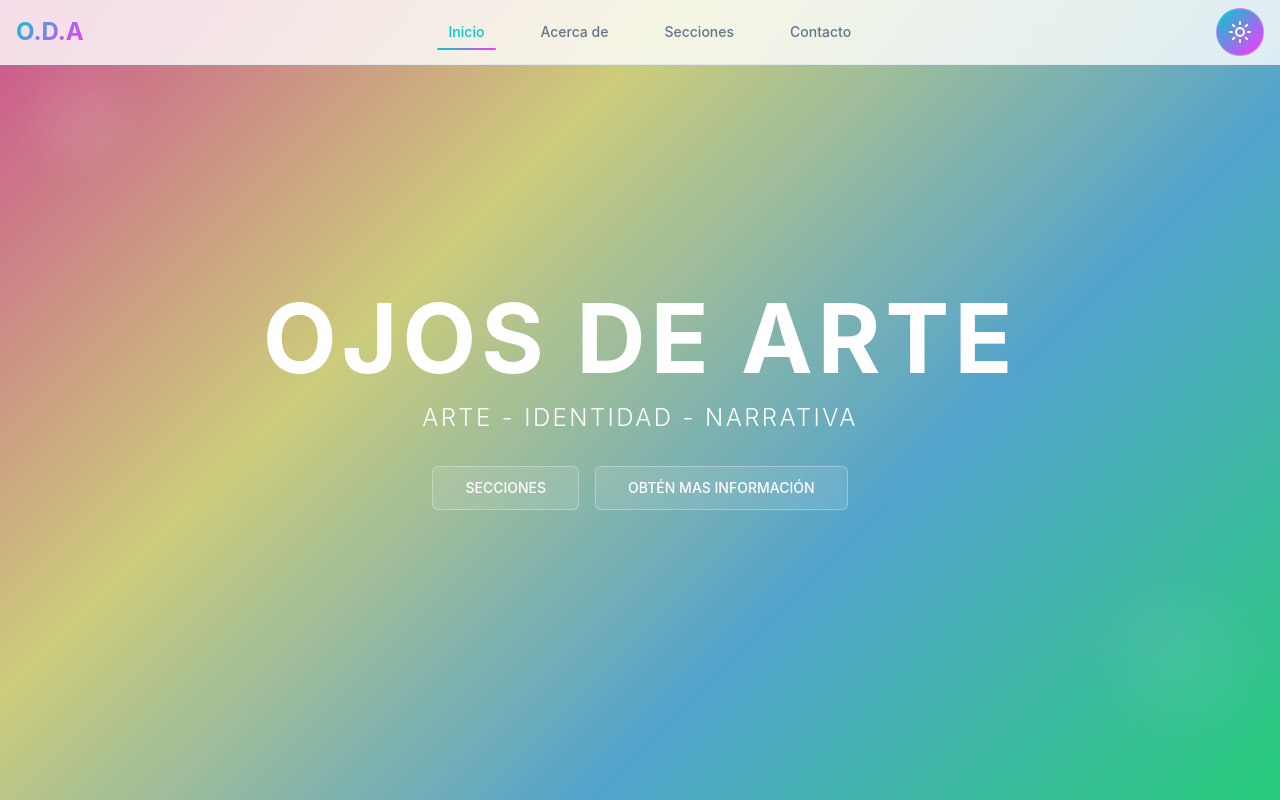
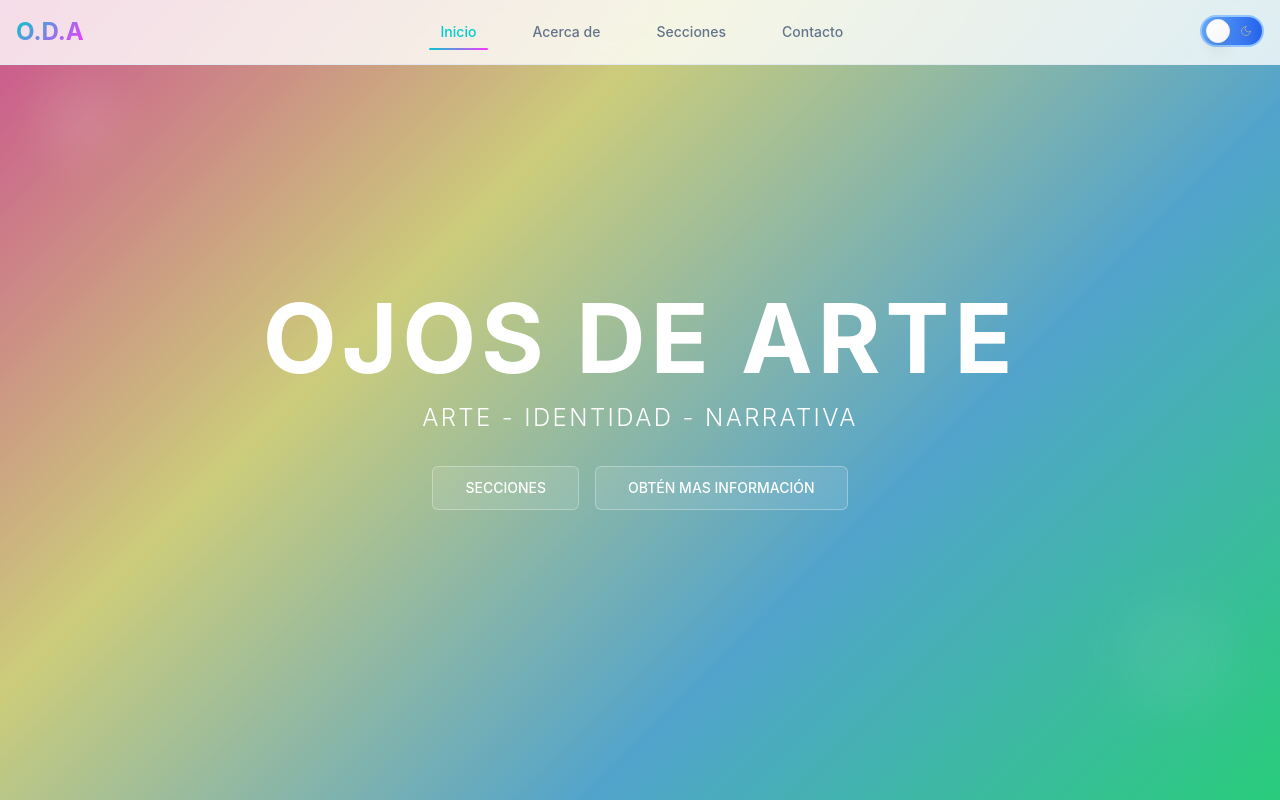
Before and after one commit to mateosp/mind-canvas-showcase, a React (Vite) app: page / in a window 1280 px wide. Shown: the top 800 px of the page. Built offline with nearby package versions, Linux system fonts and the light colour scheme.

Commit message:
Update dark mode button style
Use a day/night switch style for the dark mode button.

```diff
--- a/src/components/ui/theme-toggle.tsx
+++ b/src/components/ui/theme-toggle.tsx
@@ -25,26 +25,40 @@ export function ThemeToggle() {
     <button
       onClick={toggleTheme}
       className={cn(
-        "relative inline-flex h-12 w-12 items-center justify-center rounded-full",
-        "bg-gradient-card backdrop-blur-sm transition-all duration-500 ease-bounce",
-        "hover:scale-110 hover:shadow-artistic",
-        "border border-white/20"
+        "relative inline-flex h-8 w-16 items-center rounded-full transition-all duration-500 ease-bounce",
+        "bg-gradient-to-r border-2 hover:scale-105",
+        theme === "light"
+          ? "from-blue-400 to-blue-600 border-blue-300"
+          : "from-purple-900 to-indigo-900 border-purple-700"
       )}
       aria-label="Toggle theme"
     >
-      <div className="relative h-6 w-6">
+      {/* Track with icons */}
+      <div className="absolute inset-0 flex items-center justify-between px-2">
         <Sun
           className={cn(
-            "absolute inset-0 h-6 w-6 text-white transition-all duration-500",
-            theme === "dark" ? "rotate-90 scale-0 opacity-0" : "rotate-0 scale-100 opacity-100"
+            "h-4 w-4 transition-all duration-500",
+            theme === "light" ? "text-white scale-100" : "text-gray-400 scale-75"
           )}
         />
         <Moon
           className={cn(
-            "absolute inset-0 h-6 w-6 text-white transition-all duration-500",
-            theme === "light" ? "rotate-90 scale-0 opacity-0" : "rotate-0 scale-100 opacity-100"
+            "h-4 w-4 transition-all duration-500",
+            theme === "dark" ? "text-white scale-100" : "text-gray-400 scale-75"
           )}
         />
+      </div>
+
+      {/* Sliding circle */}
+      <div
+        className={cn(
+          "relative h-6 w-6 rounded-full bg-white shadow-lg transition-all duration-500 ease-bounce",
+          "border border-gray-200",
+          theme === "light" ? "translate-x-1" : "translate-x-9"
+        )}
+      >
+        {/* Inner glow effect */}
+        <div className="absolute inset-0 rounded-full bg-gradient-to-br from-white to-gray-100 opacity-80" />
       </div>
     </button>
   )
```
